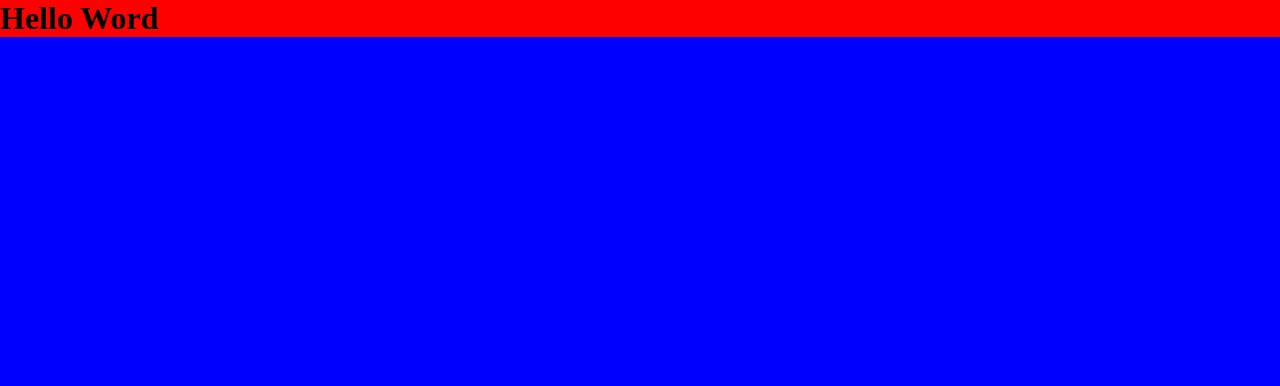
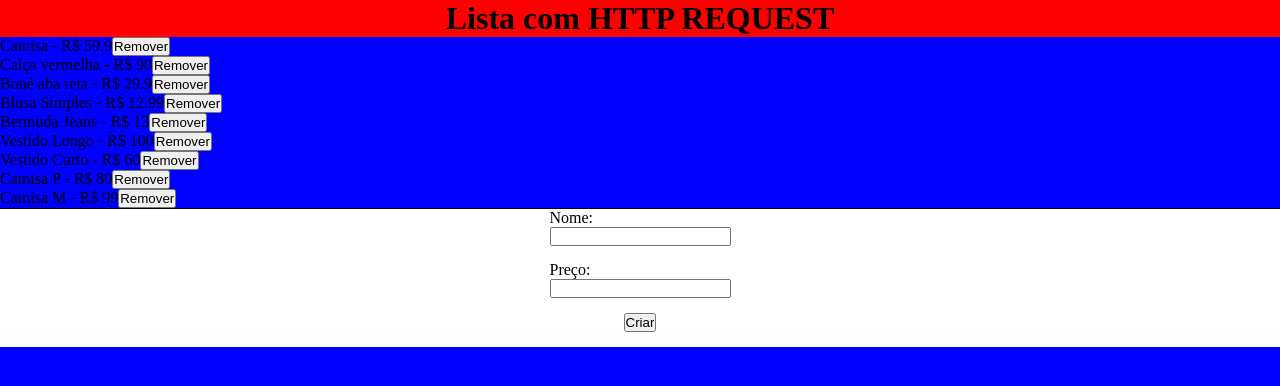
Before and after one commit to JonathaCnB/project-standard-react, a React (Create React App) app: page / in a window 1280 px wide. Shown: the top 386 px of the page. Built offline with nearby package versions, Linux system fonts and the light colour scheme; data requests are answered from the project's data file.

Commit message:
feat: conclusion module

```diff
--- /dev/null
+++ b/data/db.json
@@ -0,0 +1,49 @@
+{
+  "products": [
+    {
+      "id": 1,
+      "name": "Camisa",
+      "price": 59.9
+    },
+    {
+      "id": 2,
+      "name": "Calça vermelha",
+      "price": 90
+    },
+    {
+      "id": 3,
+      "name": "Boné aba reta",
+      "price": 29.9
+    },
+    {
+      "name": "Blusa Simples",
+      "price": "12.99",
+      "id": 4
+    },
+    {
+      "name": "Bermuda Jeans",
+      "price": "13",
+      "id": 5
+    },
+    {
+      "name": "Vestido Longo",
+      "price": "100",
+      "id": 6
+    },
+    {
+      "name": "Vestido Curto",
+      "price": "60",
+      "id": 7
+    },
+    {
+      "name": "Camisa P",
+      "price": "80",
+      "id": 8
+    },
+    {
+      "name": "Camisa M",
+      "price": "99",
+      "id": 11
+    }
+  ]
+}
--- a/package.json
+++ b/package.json
@@ -16,7 +16,8 @@
     "start": "react-scripts start",
     "build": "react-scripts build",
     "test": "react-scripts test",
-    "eject": "react-scripts eject"
+    "eject": "react-scripts eject",
+    "server": "json-server --watch data/db.json"
   },
   "eslintConfig": {
     "extends": [
@@ -40,6 +41,7 @@
     "eslint-config-prettier": "^7.2.0",
     "eslint-plugin-prettier": "^3.3.1",
     "jest-styled-components": "^7.0.8",
+    "json-server": "^0.17.0",
     "prettier": "^2.2.1"
   }
 }
--- /dev/null
+++ b/src/hooks/useFetch.jsx
@@ -0,0 +1,89 @@
+import { useEffect, useState } from 'react';
+
+export const useFetch = (url) => {
+  const [data, setData] = useState(null);
+
+  // 5 - regatorando post
+
+  const [config, setConfig] = useState(null);
+  const [method, setMethod] = useState(null);
+  const [callFetch, setCallFetch] = useState(false);
+
+  // 6 - loading
+
+  const [loading, setLoading] = useState(false);
+
+  // 7 - Tratando errors
+
+  const [error, setError] = useState(null);
+
+  // 8 - Remoção
+
+  const [itemId, setItemId] = useState(null);
+
+  const httpConfig = (data, method) => {
+    if (method === 'POST') {
+      setConfig({
+        method,
+        headers: {
+          'Content-type': 'application/json',
+        },
+        body: JSON.stringify(data),
+      });
+
+      setMethod(method);
+    } else if (method === 'DELETE') {
+      setConfig({
+        method,
+        headers: {
+          'Content-type': 'application/json',
+        },
+      });
+
+      setMethod(method);
+      setItemId(data);
+    }
+  };
+
+  useEffect(() => {
+    const fetchData = async () => {
+      //6-loading
+      setLoading(true);
+      try {
+        const res = await fetch(url);
+        const json = await res.json();
+        setData(json);
+        setError(null);
+      } catch (error) {
+        console.log(error.message);
+        setError('Houve um error ao carregar os dados');
+      }
+      setLoading(false);
+    };
+    fetchData();
+  }, [url, callFetch]);
+
+  useEffect(() => {
+    const httpRequest = async () => {
+      let json;
+
+      if (method === 'POST') {
+        let fetchOptions = [url, config];
+
+        const res = await fetch(...fetchOptions);
+
+        json = await res.json();
+      } else if (method === 'DELETE') {
+        const deleteUrl = `${url}/${itemId}`;
+
+        const res = await fetch(deleteUrl, config);
+
+        json = await res.json();
+      }
+      setCallFetch(json);
+    };
+    httpRequest();
+  }, [config, method, url, itemId]);
+
+  return { data, httpConfig, loading, error };
+};
--- a/src/styles/global-styles.js
+++ b/src/styles/global-styles.js
@@ -11,4 +11,8 @@ export const GlobalStyles = createGlobalStyle`
       background: ${theme.colors.secondaryBg};
     `}
   }
+
+  html, body {
+    height: 100%;
+  }
 `;
--- a/src/styles/theme.js
+++ b/src/styles/theme.js
@@ -2,5 +2,6 @@ export const theme = {
   colors: {
     mainBg: 'red',
     secondaryBg: 'blue',
+    white: '#fff',
   },
 };
--- a/src/templates/App/index.jsx
+++ b/src/templates/App/index.jsx
@@ -1,10 +1,110 @@
+import { useEffect, useState } from 'react';
 import * as Styled from './styles';
+
+// 4 - custom hook
+import { useFetch } from '../../hooks/useFetch';
+
 function Home() {
+  const [products, setProducts] = useState([]);
+  const [name, setName] = useState('');
+  const [price, setPrice] = useState('');
+  const url = 'http://localhost:3000/products';
+
+  // 4 - cursom hook
+
+  const { data: items, httpConfig, loading, error } = useFetch(url);
+
+  // 1 - resgatando dados
+  // useEffect(() => {
+  //   async function fetchData() {
+  //     const res = await fetch(url);
+  //     const data = await res.json();
+  //     setProducts(data);
+  //   }
+  //   fetchData();
+  // }, []);
+
+  // 2 - add product
+  const handleSubmit = async (e) => {
+    e.preventDefault();
+    const product = {
+      name,
+      price,
+    };
+    {
+      /*
+    const res = await fetch(url, {
+      method: 'POST',
+      headers: {
+        'Content-Type': 'application/json',
+      },
+      body: JSON.stringify(product),
+    });
+
+    // 3 - carregamento dinâmico
+    const addedProduct = await res.json();
+
+    setProducts((prevProducts) => [...prevProducts, addedProduct]);
+      */
+    }
+
+    // 5 - Refatorando POST
+
+    httpConfig(product, 'POST');
+
+    setName('');
+    setPrice('');
+  };
+
+  const handleRemove = (productId) => {
+    httpConfig(productId, 'DELETE');
+  };
+
   return (
     <div className="App">
-      <Styled.Wrapper background="gold">
-        <h1>Hello Word</h1>
+      <Styled.Wrapper>
+        <h1>Lista com HTTP REQUEST</h1>
       </Styled.Wrapper>
+      {loading && <p>Carregando Dados...</p>}
+      {error && <p>{error}</p>}
+      {!error && (
+        <ul>
+          {items &&
+            items.map((product) => (
+              <li key={product.id}>
+                {product.name} - R$ {product.price}
+                <button onClick={() => handleRemove(product.id)}>
+                  Remover
+                </button>
+              </li>
+            ))}
+        </ul>
+      )}
+      <Styled.AddProduct>
+        <form onSubmit={handleSubmit}>
+          <label>
+            Nome:
+            <input
+              type="text"
+              name="name"
+              value={name}
+              onChange={(e) => setName(e.target.value)}
+            />
+          </label>
+          <label>
+            Preço:
+            <input
+              type="number"
+              name="price"
+              value={price}
+              onChange={(e) => setPrice(e.target.value)}
+            />
+          </label>
+          {/* 7 - state de loading */}
+          {loading && <input type="submit" disabled value="Aguarde" />}
+          {!loading && <input type="submit" value="Criar" />}
+        </form>
+      </Styled.AddProduct>
     </div>
   );
 }
--- a/src/templates/App/styles.js
+++ b/src/templates/App/styles.js
@@ -3,5 +3,33 @@ import styled, { css } from 'styled-components';
 export const Wrapper = styled.div`
   ${({ theme }) => css`
     background: ${theme.colors.mainBg};
+    display: flex;
+    justify-content: center;
+    align-items: center;
+    text-align: center:
+    margin: 0 auto;
   `}
 `;
+
+export const AddProduct = styled.div`
+  ${({ theme }) => css`
+    background: ${theme.colors.white};
+    display: flex;
+    justify-content: center;
+    align-items: center;
+    text-align: center:
+    margin: 0 auto;
+    border-top: 1px solid #000;
+  `}
+  form {
+    display: flex;
+    flex-direction: column;
+    justify-content: center;
+    align-items: center;
+  }
+  form input {
+    display: flex;
+    flex-direction: column;
+    margin-bottom: 15px;
+  }
+`;
```
Also changed, not shown: 2 other files (tests, documents, lock files or other folders).
